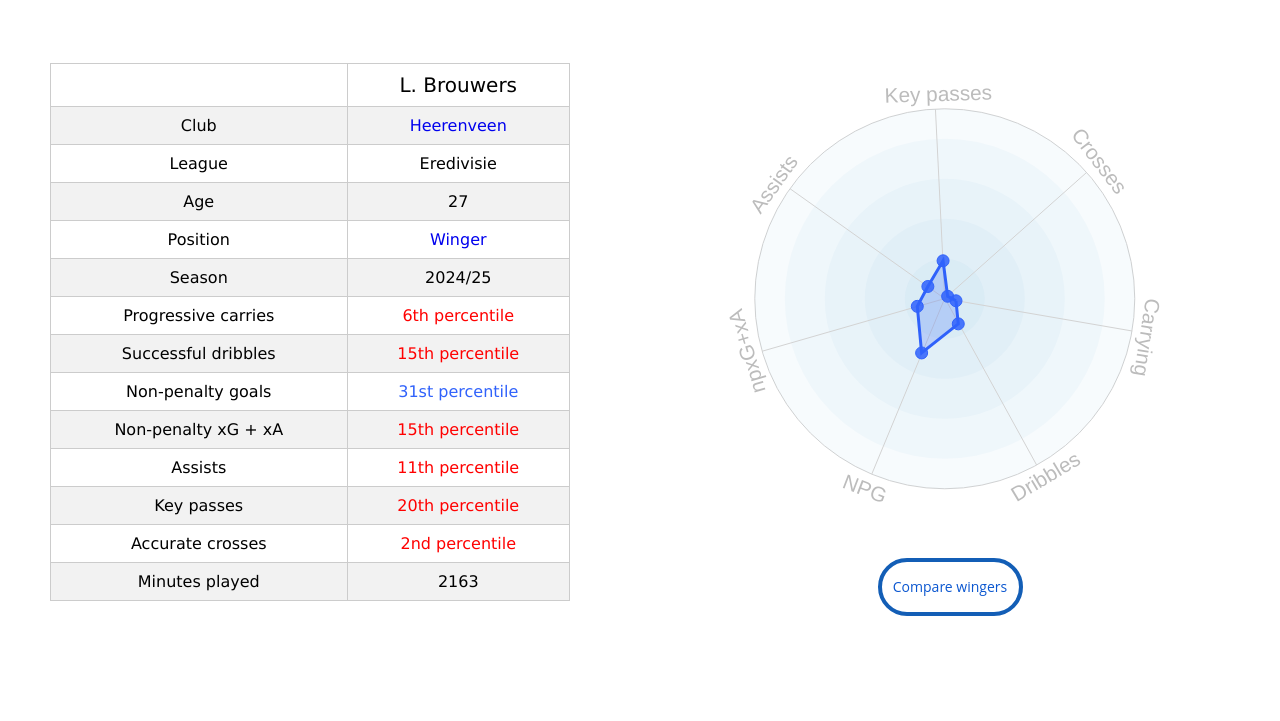
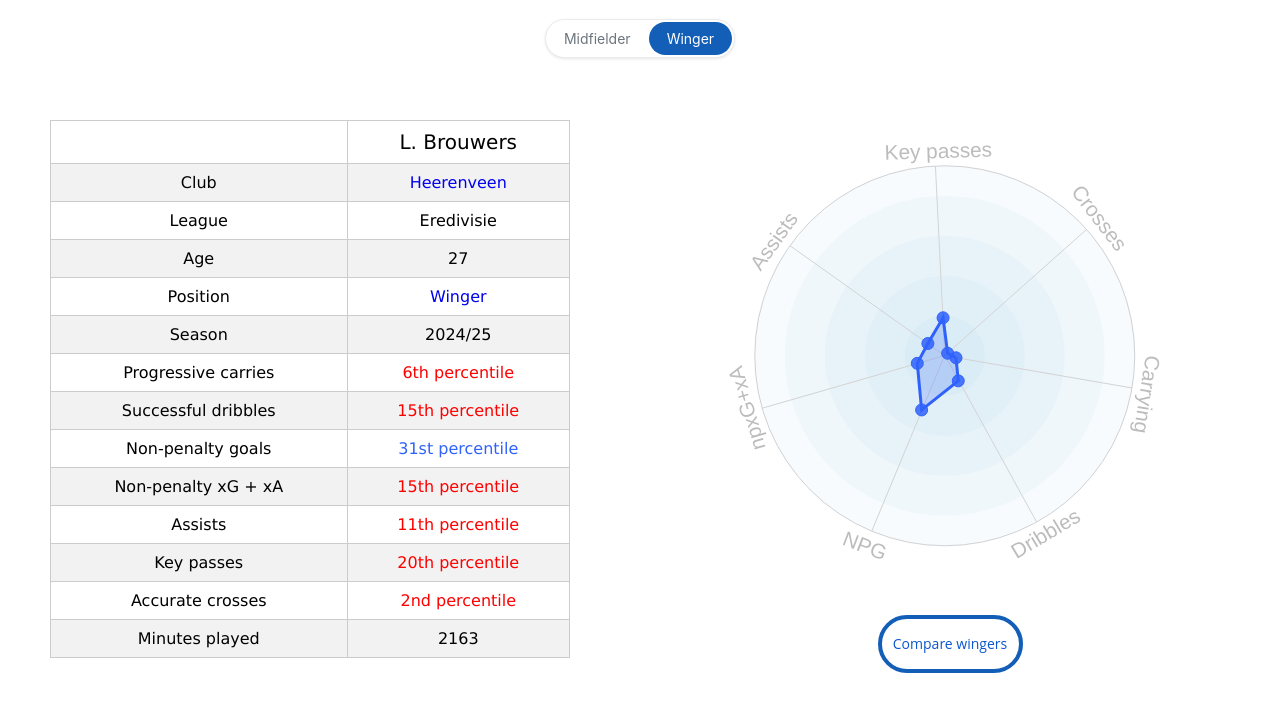
Before and after one commit to ohlitmybad/L_Brouwers_Winger_stats, a plain HTML site: page index.html in a window 1280 px wide. Shown: the part 70-791 px from the top of the page. Drawn offline with nearby package versions, Linux system fonts and the light colour scheme; no server answers; a script that the page names is missing.

Commit message:
Update index.html

```diff
--- a/index.html
+++ b/index.html
@@ -705,10 +705,71 @@ svg text
     </div>
   </div></div>
 </header>
+    <div class="position-toggle-container">
+        <div class="position-toggle">
+            <a href="https://datamb.football/L_Brouwers_Midfielder_stats" class="position-btn">Midfielder</a><a href="https://datamb.football/L_Brouwers_Winger_stats" class="position-btn active">Winger</a>
+        </div>
+    </div>
+
 <script async src="https://pagead2.googlesyndication.com/pagead/js/adsbygoogle.js?client=ca-pub-7677714701428206"
      crossorigin="anonymous"></script>
      <script src="https://cdnjs.cloudflare.com/ajax/libs/xlsx/0.16.9/xlsx.full.min.js"></script>
-</head>
+
+    <style>
+    /* Position Toggle Styles */
+    .position-toggle-container {
+        display: flex;
+        justify-content: center;
+        margin: 10px 0 8px 0;
+        padding: 0 20px;
+    }
+
+    /* Mobile responsive */
+    @media only screen and (max-width: 1048px) {
+        .position-toggle-container {
+            margin: 8px 0 -25px 0;
+        }
+    }
+
+    .position-toggle {
+        display: flex;
+        background: white;
+        border: 1px solid #e9ecef;
+        border-radius: 20px;
+        overflow: hidden;
+        box-shadow: 0 1px 3px rgba(0,0,0,0.1);
+        gap: 2px;
+        padding: 2px;
+    }
+
+    .position-btn {
+        padding: 8px 16px;
+        border: none;
+        background: transparent;
+        cursor: pointer;
+        font-family: -apple-system, BlinkMacSystemFont, 'Segoe UI', Roboto, Oxygen, Ubuntu, Cantarell, 'Helvetica Neue', sans-serif;
+        font-size: 14px;
+        font-weight: 400;
+        color: #6c757d;
+        transition: all 0.15s ease-in-out;
+        text-decoration: none;
+        display: inline-block;
+        min-width: 80px;
+        text-align: center;
+        white-space: nowrap;
+        border-radius: 18px;
+        box-sizing: border-box;
+    }
+
+    .position-btn.active {
+        background: #135eb7;
+        color: white;
+        text-decoration: none;
+        padding: 8px 18px;
+        pointer-events: none;
+    }
+    </style>
+    </head>
 
 <script async src="https://www.googletagmanager.com/gtag/js?id=G-PSBMXX80EF"></script>
 <script>
```
